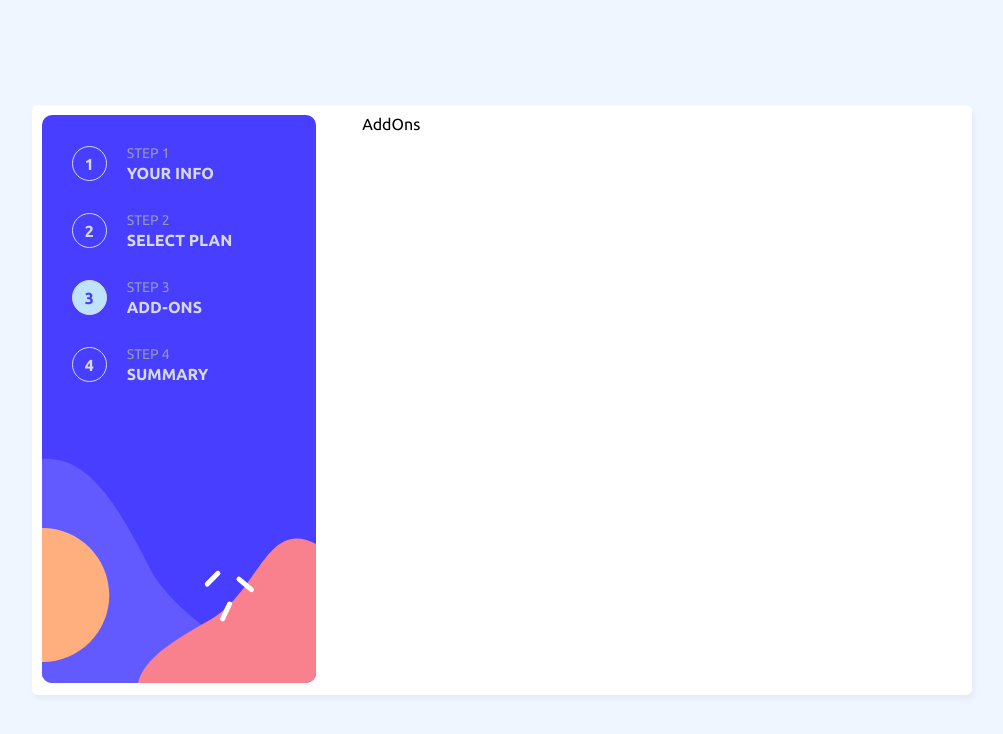
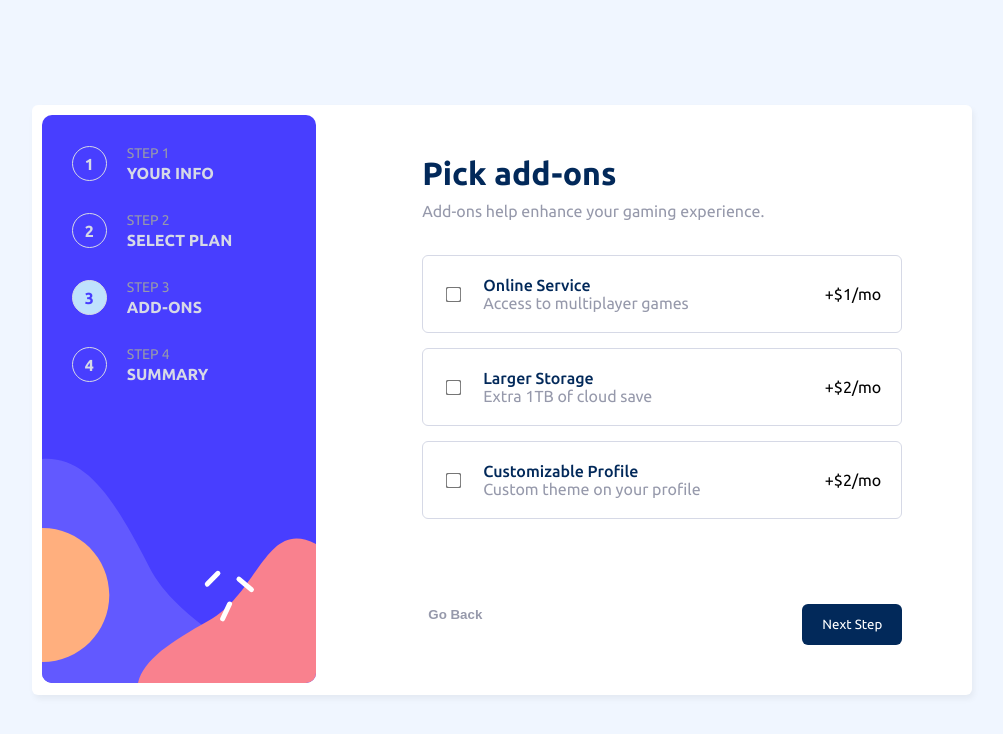
Before and after one commit to adriel-mp3/multi-step-form, a React (Vite) app: page /add-ons in a window 1280 px wide. Shown: the top 734 px of the page, without its empty margins (138-1141 px from the left). Built offline with nearby package versions, Linux system fonts and the light colour scheme.

Commit message:
:sparkles: feat(src/components/Steps): add addOns form step

```diff
--- a/src/components/Steps/AddOns/AddOns.jsx
+++ b/src/components/Steps/AddOns/AddOns.jsx
@@ -1,9 +1,60 @@
-import React from 'react'
+import React from "react";
+import Header from "../../Form/Header/Header";
+import Checkbox from "../../Form/Checkbox/Checkbox";
+import GoBack from "../../Form/Button/GoBack";
+import NextStep from "../../Form/Button/NextStep";
+import styles from "./AddOns.module.css";
+import { Link } from "react-router-dom";
+import { FormContext } from "../../../context/FormContext";
 
 const AddOns = () => {
+  const { addOns, setAddOns } = React.useContext(FormContext);
+
   return (
-    <div>AddOns</div>
-  )
-}
+    <div className={`formContainer ${styles.wrapper}`}>
+      <form className={styles.formWrapper}>
+        <Header
+          title="Pick add-ons"
+          paragraph="Add-ons help enhance your gaming experience."
+        />
+        <Checkbox
+          title={"Online Service"}
+          description={"Access to multiplayer games"}
+          price={1}
+          name="Online Service"
+          value="Online Service"
+          addOns={addOns}
+          setAddOns={setAddOns}
+        />
+        <Checkbox
+          title={"Larger Storage"}
+          description={"Extra 1TB of cloud save"}
+          price={2}
+          name="Larger Storage"
+          value="Larger Storage"
+          addOns={addOns}
+          setAddOns={setAddOns}
+        />
+        <Checkbox
+          title={"Customizable Profile"}
+          description={"Custom theme on your profile"}
+          price={2}
+          name="Customizable Profile"
+          value="Customizable Profile"
+          addOns={addOns}
+          setAddOns={setAddOns}
+        />
+      </form>
+      <div className={styles.buttonsWrapper}>
+        <Link to="/select-plan">
+          <GoBack />
+        </Link>
+        <Link to="/summary">
+          <NextStep />
+        </Link>
+      </div>
+    </div>
+  );
+};
 
-export default AddOns
+export default AddOns;
--- a/src/components/Steps/AddOns/AddOns.module.css
+++ b/src/components/Steps/AddOns/AddOns.module.css
@@ -0,0 +1,15 @@
+.wrapper {
+  display: flex;
+  flex-direction: column;
+  justify-content: space-between;
+}
+
+.formWrapper {
+  display: grid;
+  gap: 15px;
+}
+
+.buttonsWrapper {
+  display: flex;
+  justify-content: space-between;
+}
```
